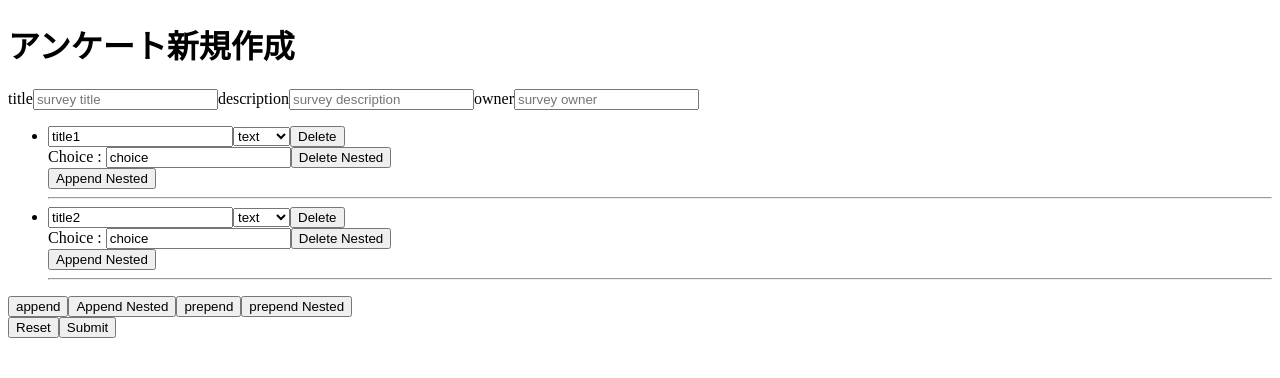
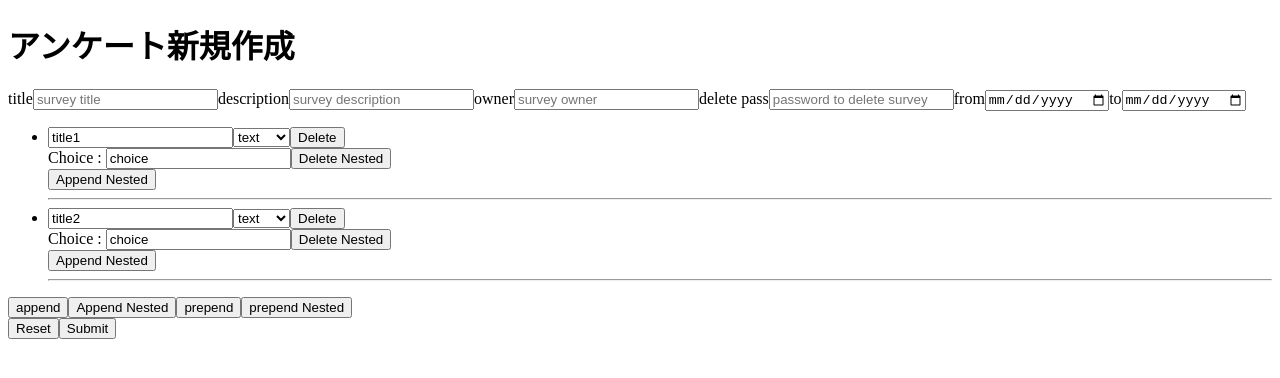
Before and after one commit to SakaiTaka23/simple-notice-frontend, a Next.js app: page /survey/create in a window 1280 px wide. Shown: the top 378 px of the page. Built offline with nearby package versions, Linux system fonts and the light colour scheme.

Commit message:
必要カラム追加

```diff
--- a/pages/survey/create.tsx
+++ b/pages/survey/create.tsx
@@ -34,6 +34,12 @@ const Create = () => {
         <input type='text' name='description' placeholder='survey description' ref={methods.register} />
         owner
         <input type='text' name='owner' placeholder='survey owner' ref={methods.register} />
+        delete pass
+        <input type='text' name='delete_pass' placeholder='password to delete survey' ref={methods.register} />
+        from
+        <input type='date' name='from' placeholder='when to start survey' ref={methods.register} />
+        to
+        <input type='date' name='to' placeholder='when to end survey' ref={methods.register} />
         <FieldArray />
         <button type='button' onClick={() => methods.reset(defaultValues)}>
           Reset
```
Also changed, not shown: 1 other file (tests, documents, lock files or other folders).
